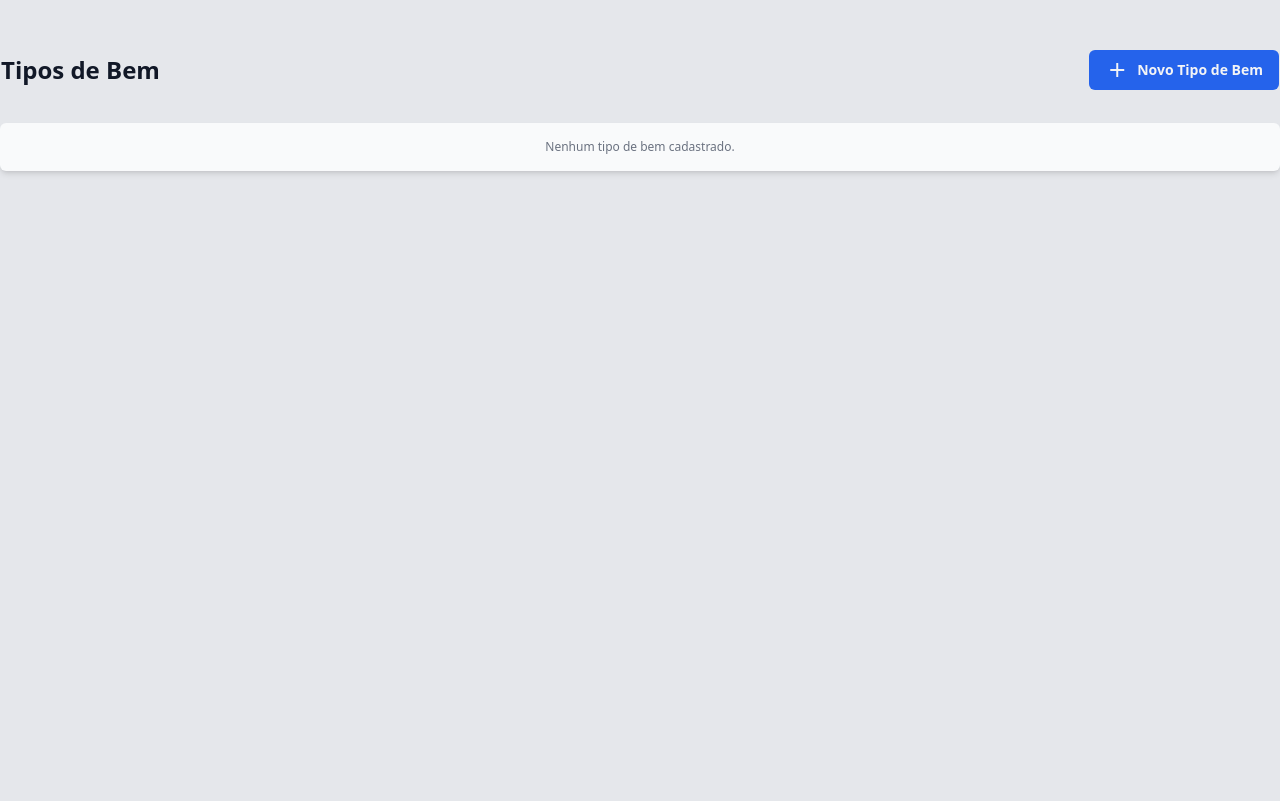
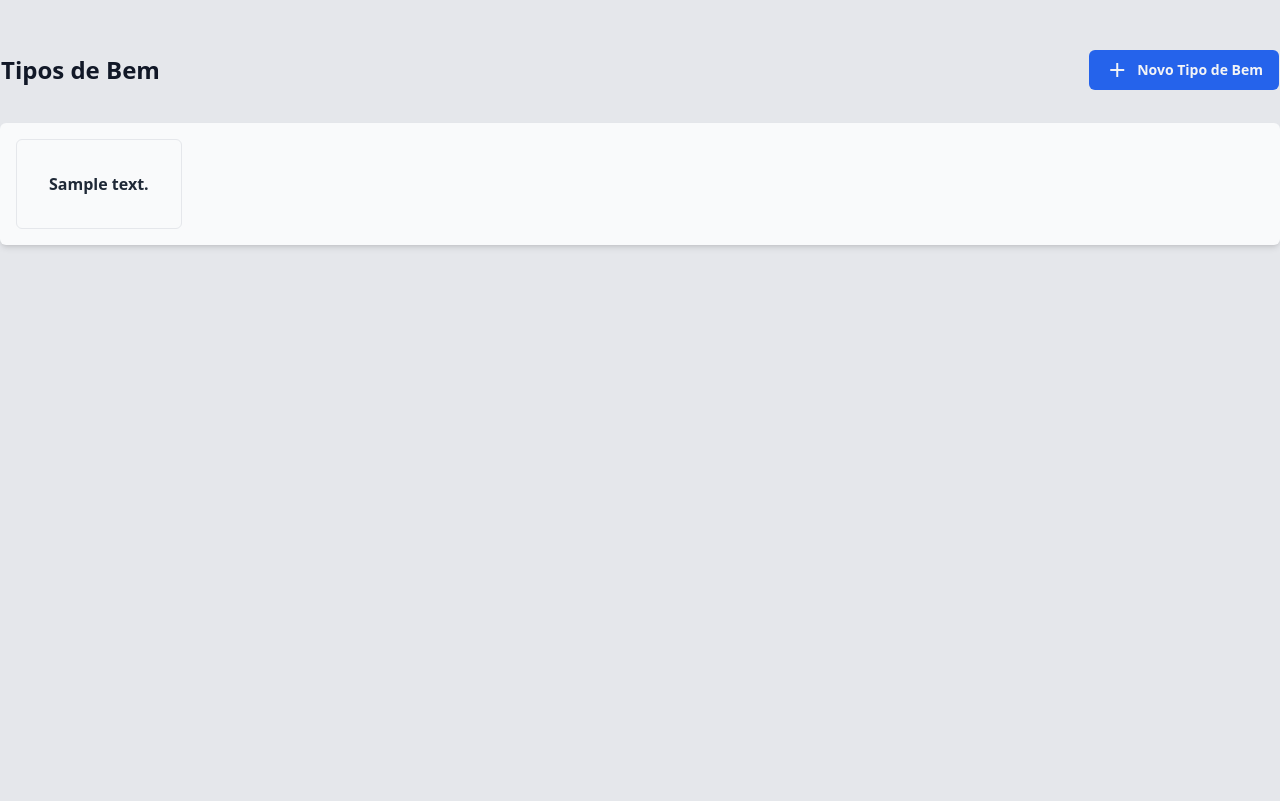
Before and after one commit to kavvata/sigemp, a Django app: page /patrimonio/tipo_bem/ in a window 1280 px wide. Shown: the part 64-865 px from the top of the page. Run offline with Django 5.2, Linux system fonts and the light colour scheme; a user stored in the database is signed in; tables that the repository leaves empty hold one stand-in row (values such as "Sample post"); parts of the project's set-up code (start-up, migrations or seed data) failed here and were passed over; some libraries are stand-ins or nearby versions.

Commit message:
fix(patrimonio): corrigido nome da lista de tipos de bem no template de listagem do modelo

```diff
--- a/patrimonio/templates/patrimonio/tipo_bem/tipo_bem_list.html
+++ b/patrimonio/templates/patrimonio/tipo_bem/tipo_bem_list.html
@@ -18,11 +18,15 @@
 {% endblock actions %}
 
 {% block content %}
-  <section class="bg-gray-50 text-gray-500 max-w-7xl mx-auto flex justify-center items-center p-4 shadow-md rounded-md">
-    {% for tipo_bem in tipo_bens %}
-      <p>{{tipo_bem.descricao}}</p>
-    {% empty %}
-      <p class="text-xs">Nenhum tipo de bem cadastrado.</p>
-    {% endfor %}
+  <section class="bg-gray-50 text-gray-500 max-w-7xl mx-auto flex items-center p-4 shadow-md rounded-md">
+    <ul class="flex gap-2">
+      {% for tipo_bem in tipos_bem %}
+        <li>
+          <div class="p-8 font-semibold text-gray-800 rounded-md border border-gray-200">{{tipo_bem.descricao}}</div>
+        </li>
+      {% empty %}
+        <p class="text-xs">Nenhum tipo de bem cadastrado.</p>
+      {% endfor %}
+    </ul>
   </section>
 {% endblock %}
```
